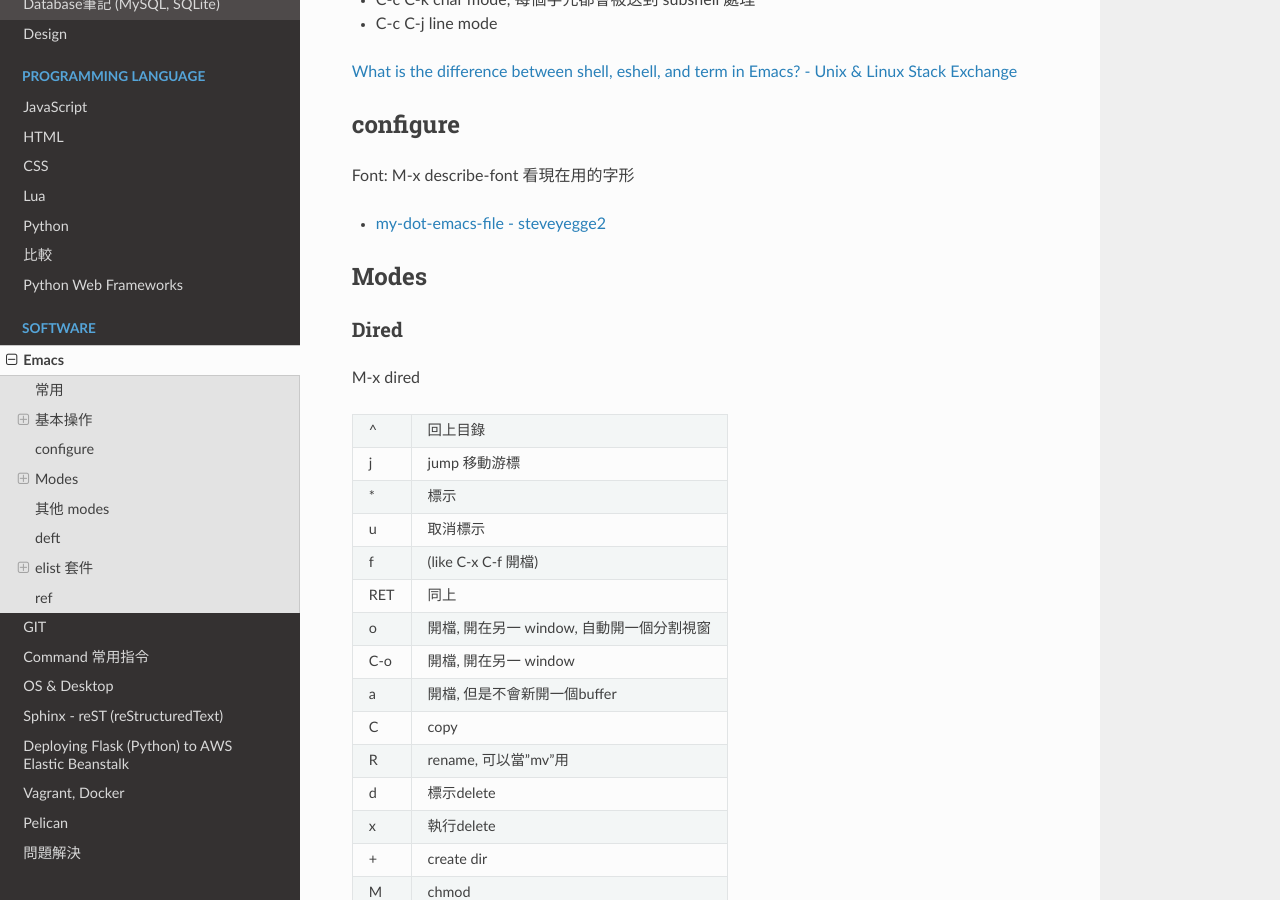
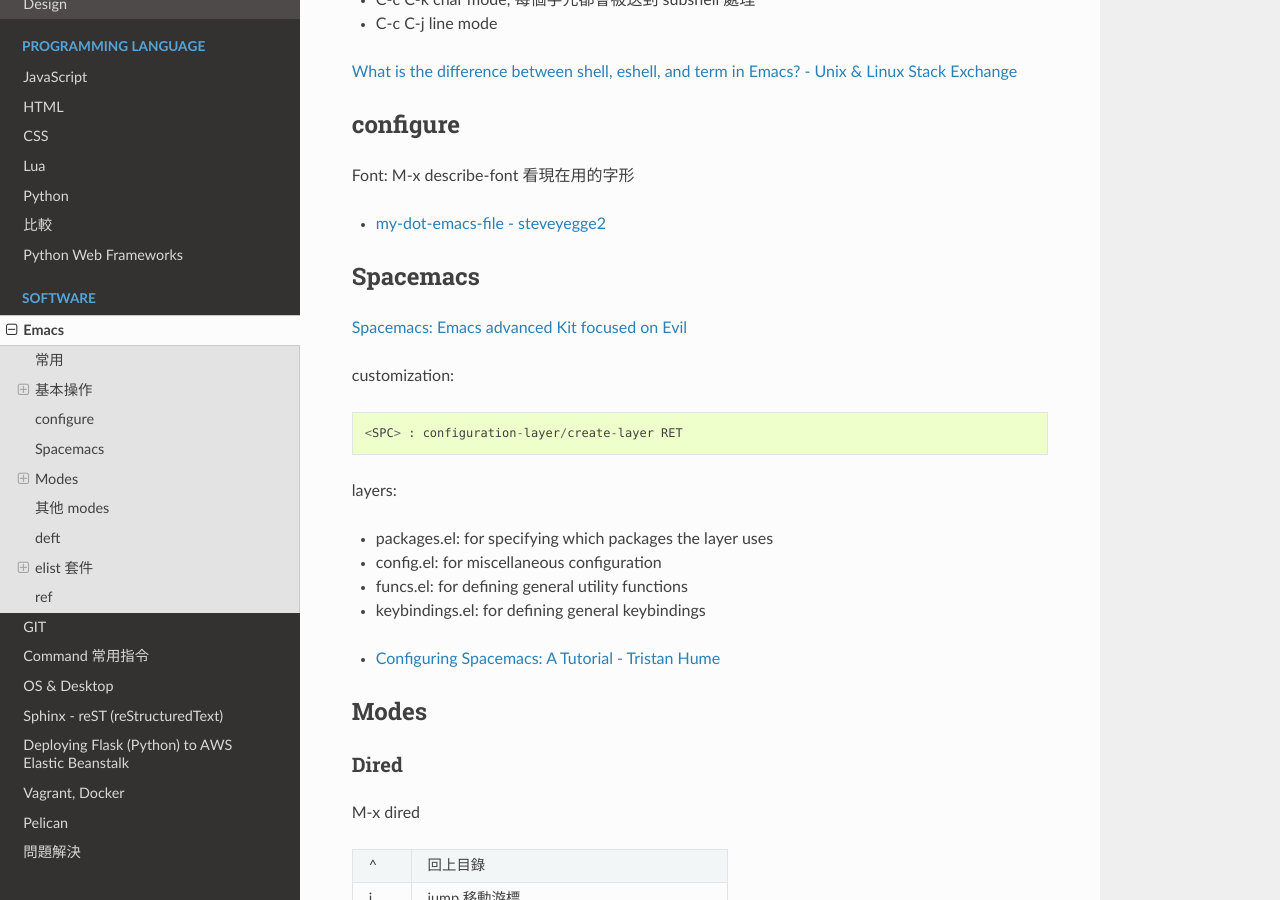
Before and after one commit to moogoo78/comp.suhen.org, a Sphinx documentation site: the page built from docs/source/soft/emacs.rst, in a window 1280 px wide and 900 px high, scrolled down 5732 px. Built offline with Sphinx 7.4.7 and the Read the Docs theme 2.0.0, drawn with Linux system fonts in a browser that asks for light colours.

Commit message:
edited source; git push

```diff
--- a/docs/source/soft/emacs.rst
+++ b/docs/source/soft/emacs.rst
@@ -250,6 +250,27 @@ Font:
 M-x describe-font 看現在用的字形
 
 * `my-dot-emacs-file - steveyegge2 <https://sites.google.com/site/steveyegge2/my-dot-emacs-file>`__
+
+Spacemacs
+-------------------------
+
+`Spacemacs: Emacs advanced Kit focused on Evil <http://spacemacs.org/>`__
+
+customization::
+
+  <SPC> : configuration-layer/create-layer RET
+
+
+layers:
+
+- packages.el: for specifying which packages the layer uses
+- config.el: for miscellaneous configuration
+- funcs.el: for defining general utility functions
+- keybindings.el: for defining general keybindings
+
+
+
+* `Configuring Spacemacs: A Tutorial - Tristan Hume <http://thume.ca/howto/2015/03/07/configuring-spacemacs-a-tutorial/>`__
 
 
 Modes
```
